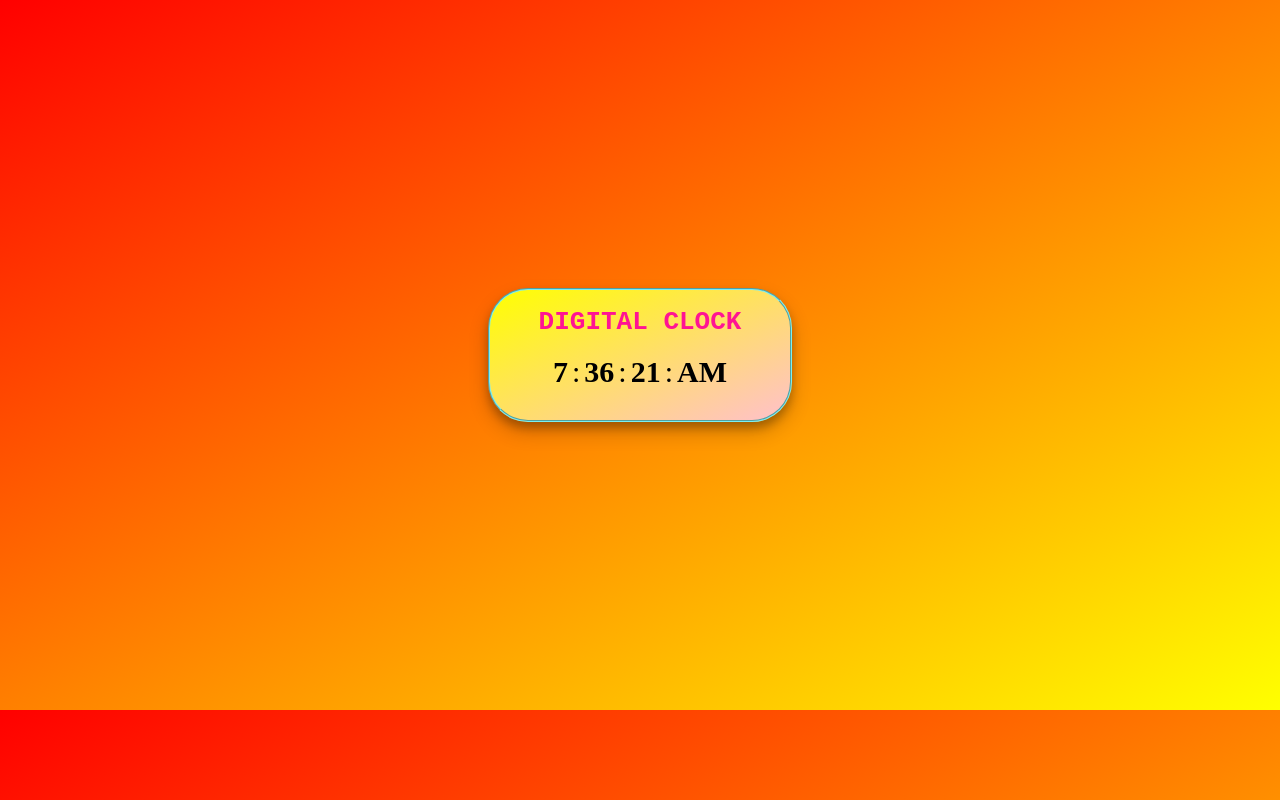
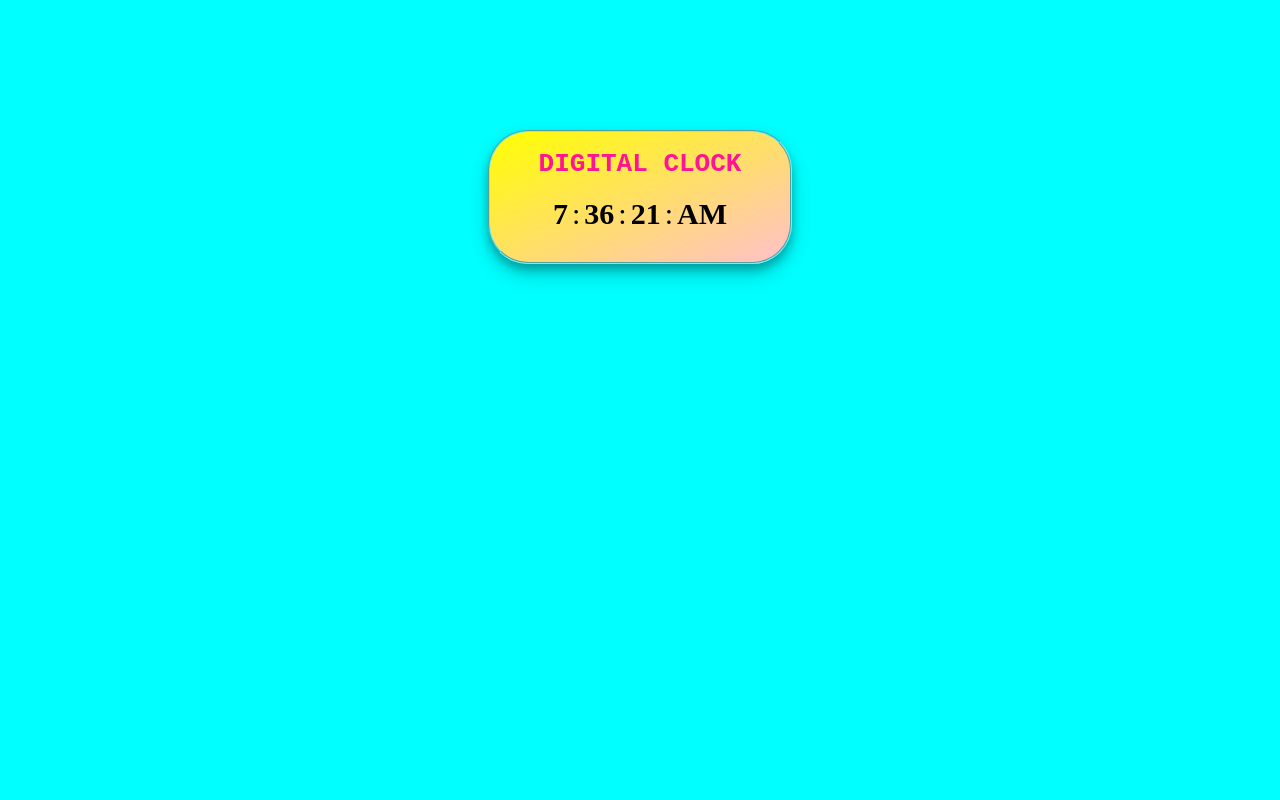
Before and after one commit to Praj122/Digital-Clock, a plain HTML site: page index.html in a window 1280 px wide. Drawn offline with Linux system fonts and the light colour scheme.

Commit message:
Update index.css

```diff
--- a/index.css
+++ b/index.css
@@ -1,7 +1,6 @@
 body
 {
-    padding:150px;
-    background-image:linear-gradient(to bottom right, red, yellow);
+    background-color:aqua;
 }
 .container
 {
```
